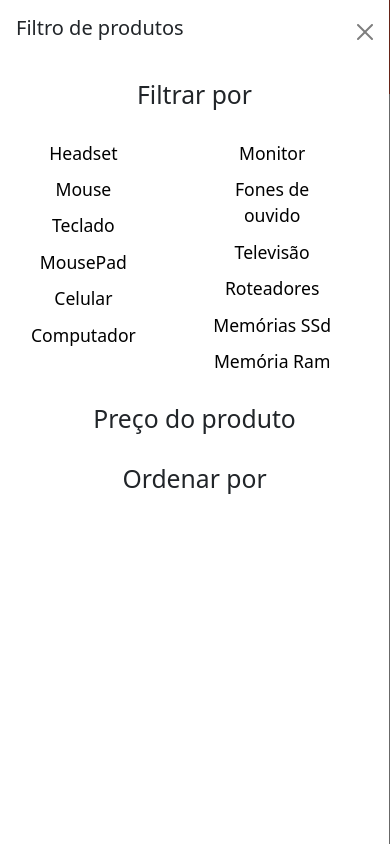
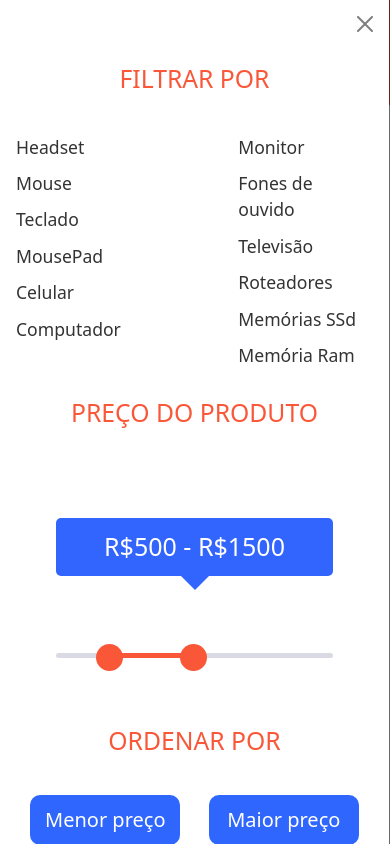
Before and after one commit to Luc033/Hardware-and-Cia, a PHP site: page / in a window 390 px wide, after a click that opens the changed part. Run offline with PHP 8.4, Linux system fonts and the light colour scheme.

Commit message:
alterando o filtro do site e todos os itens para serem responsivos

```diff
--- a/cadastro.html
+++ b/cadastro.html
@@ -78,11 +78,11 @@
                     <label for="cidade">Cidade</label>
                     <input type="text" name="cidade" class="form-control" id="cidade" placeholder="Cidade">
                 </div>
-                <div class="form-group col-4">
+                <div class="form-group col-6">
                     <label for="estado">Estado</label>
                     <input type="text" name="estado" class="form-control" id="Estado" placeholder="Estado">
                 </div>
-                <div class="form-group col-4">
+                <div class="form-group col-6">
                     <label for="cep">CEP</label>
                     <input type="text" name="cep" class="form-control" id="cep" placeholder="CEP">
                 </div>
@@ -108,6 +108,6 @@
         </form>
     </div>
 
-    <script src="js/index.js"></script>
+    <script src="js/login.js"></script>
 </body>
 </html>
--- a/estilos/style.css
+++ b/estilos/style.css
@@ -40,15 +40,14 @@ body {
 
 .logo-header {
     width: 100%;
-    margin-left: 20px;
 }
 
 .login-header {
     background-color: var(--cor-fundo);
     border-radius: 10px;
     display: flex;
-    gap: 40px;
-    padding: 0 20px;
+    padding: 0 10px;
+    gap: 5px;
 }
 
 .btn-header {
@@ -56,7 +55,7 @@ body {
     color: white;
     text-decoration: none;
     border-radius: 10px;
-    padding: 15px
+    padding: 10px
 }
 
 .btn-header:hover {
@@ -132,27 +131,40 @@ body {
     justify-content: space-between;
 }
 
+
 /* offCanvas */
 
-/* filtrar po */
+/* filtrar por */
+.btn-filter {
+    width: 100px;
+}
+
+#offcanvasTLeftLabel {
+    color: var(--cor-fundo);
+}
+
 .offcanvas-body h2 {
-    margin-bottom: 30px;
+    margin-bottom: 40px;
+    color: var(--cor-fundo);
+    text-transform: uppercase;
 }
 
 .items-filtro {
-    display: grid;
-    gap: 30px;
+    display: flex;
+    justify-content: space-between;
 }
 
 .container-filtro-items a {
-    color: black;
+    color: rgba(0, 0, 0, 0.801);
     text-decoration: none;
     font-size: 1.1em;
+    font-weight: 400;
+    text-align: left;
 }
 
 .container-filtro-items a:hover {
-    color: black;
-    text-decoration: underline;
+    color:  var(--cor-fundo);
+    font-weight: bold;
 }
 
 .container-filtro-items-1, .container-filtro-items-2{
@@ -162,6 +174,151 @@ body {
     margin: 30px 0;
 }
 
+/* Preço dos produtos */
+
+.wrapper {
+    position: relative;
+    width: 100%;
+    background-color: #fff;
+    padding: 50px 40px 20px 40px;
+}
+
+.container-range {
+    position: relative;
+    width: 100%;
+    height: 100px;
+    margin-top: 30px;
+}
+
+input[type="range"] {
+    -webkit-appearance: none;
+    -moz-appearance: none;
+    appearance: none;
+    width: 100%;
+    outline: none;
+    position: absolute;
+    margin: auto;
+    top: 0;
+    bottom: 0;
+    background-color: transparent;
+    pointer-events: none;
+}
+
+.slider-track {
+    width: 100%;
+    height: 5px;
+    position: absolute;
+    margin: auto;
+    top: 0;
+    bottom: 0;
+    border-radius: 5px;
+
+}
+
+input[type="range"]::-webkit-slider-runnable-track {
+    -webkit-appearance:none;
+    height: 5px;
+}
+
+input[type="range"]::-moz-range-track{
+    -moz-appearance: none;
+    height: 5px;
+}
+
+input[type="range"]::-ms-track {
+    appearance: none;
+    height: 5px;
+}
+
+input[type="range"]::-webkit-slider-thumb {
+    -webkit-appearance: none;
+    height: 1.7em;
+    width: 1.7em;
+    background-color: var(--cor-fundo);
+    cursor: pointer;
+    border-radius: 50%;
+    margin-top: -9px;
+    pointer-events: auto;
+}
+
+input[type="range"]::-moz-range-thumb {
+    -webkit-appearance: none;
+    height: 1.7em;
+    width: 1.7em;
+    cursor: pointer;
+    border-radius: 50%;
+    background-color: var(--cor-fundo);
+    pointer-events: auto;
+}
+
+input[type="range"]::-ms-thumb {
+    appearance: none;
+    height: 1.7em;
+    width: 1.7em;
+    cursor: pointer;
+    border-radius: 50%;
+    background-color: var(--cor-fundo);
+    pointer-events: auto;
+}
+
+input[type="range"]:active::-webkit-slider-thumb {
+    background-color: #fff;
+    border: 3px solid var(--cor-fundo);
+}
+
+.values {
+    background-color: #3264fe;
+    width: auto;
+    position: relative;
+    margin: auto;
+    padding: 10px 0;
+    border-radius: 5px;
+    text-align: center;
+    font-weight: 500;
+    font-size: 25px;
+    color: white;
+}
+
+.values:before {
+    content: "";
+    position: absolute;
+    height: 0;
+    width: 0;
+    border-top: 15px solid #3264fe;
+    border-left: 15px solid transparent;
+    border-right: 15px solid transparent;
+    margin: auto;
+    bottom: -14px;
+    left: 0;
+    right: 0;
+}
+
+/* Ordenar por */
+.ordenar {
+    display: flex;
+    text-align: center;
+    justify-content: space-around;
+}
+
+.ordenar button {
+    border: none;
+    background-color: var(--blue-color);
+    color: white;
+    border-radius: 10px;
+    padding: 10px;
+    width: 150px;
+    font-size: 20px;
+}
+
+.ordenar button:hover {
+    scale: 1.02;
+    transition: .2s;
+    background-color: var(--cor-fundo);
+}
+
+.btn-isactive {
+    background-color: var(--cor-fundo);
+}
 
 /* form  */
 
@@ -490,12 +646,18 @@ body {
     text-decoration: underline;
 }
 
+.link-cadastro u{
+    font-weight: bold;
+    text-decoration: none;
+}
+
+.link-cadastro u:hover {
+    text-decoration: underline;
+}
+
+
 /* media querie para tablets */
 @media (max-width: 992px) {
-
-    .nav-header {
-    }
-
     .search-header .inp-search-nav{
         width: 100px;
     }
@@ -552,13 +714,18 @@ body {
 
 /* Media querie para celulares */
 @media (max-width: 576px) {
+
     .nav-header {
         margin: 0 0 35px 0;
         padding: 20px 0;
     }
 
+    .logo-img {
+        width: 1.1em;
+    }
+
     .logo-header {
-        width: max(100px, 50%);
+        width: 50%;
     }
 
     /* Card */
--- a/index.html
+++ b/index.html
@@ -60,12 +60,9 @@
     <main>
         <div class="container-fluid container-card">
             <div class="start-main container-fluid">
-
-
-                <button class="btn btn-primary" type="button" data-bs-toggle="offcanvas" data-bs-target="#offcanvasLeft" aria-controls="offcanvasLeft">Abrir Filtro</button>
+                <button class="btn-filter btn btn-primary" type="button" data-bs-toggle="offcanvas" data-bs-target="#offcanvasLeft" aria-controls="offcanvasLeft">Filtrar</button>
                 <div class="offcanvas offcanvas-start" tabindex="-1" id="offcanvasLeft" aria-labelledby="offcanvasLeftLabel">
                     <div class="offcanvas-header">
-                        <h5 id="offcanvasTLeftLabel">Filtro de produtos</h5>
                         <button type="button" class="btn-close text-reset" data-bs-dismiss="offcanvas" aria-label="Close"></button>
                     </div>
                     <div class="offcanvas-body">
@@ -92,14 +89,35 @@
                         </div>
                         <div>
                             <h2 class="text-center">Preço do produto</h2>
+                            <div class="wrapper">
+                                <div class="values">
+                                    <span id="range1">
+                                        0
+                                    </span>
+                                    <span> &dash; </span>
+                                    <span id="range2">
+                                        100
+                                    </span>
+                                </div>
+                                <div class="container-range">
+                                    <div class="slider-track">
+                                        <input type="range" min="20" max="3000" value="500" id="slider-1" oninput="slideOne()">
+                                        <input type="range" min="20" max="3000" value="1500" id="slider-2" oninput="slideTwo()">
+                                    </div>
+                                </div>
+                            </div>
                         </div>
                         <div>
                             <h2 class="text-center">Ordenar por</h2>
+                            <div class="ordenar">
+                                <button id="menorPreco">Menor preço</button>
+                                <button id="maiorPreco">Maior preço</button>
+                            </div>
                         </div>
                     </div>
                 </div>
                 <form class="form-search">
-                    <input class="inp-search-nav" id="inp-search-nav" autocomplete="off" placeholder="Buscar..." type="text"
+                    <input class="inp-search-nav inputSearch" id="inp-search-nav" autocomplete="off" placeholder="Buscar..." type="text"
                         name="" value="">
                     <button type="submit" class="main-btn btn-primary btn-inp-search-nav-header" name="">Pesquisar</button>
                 </form>
--- a/js/index.js
+++ b/js/index.js
@@ -17,6 +17,28 @@
       })
   })()
 
+//mudando componentes de responsividade do site
+let largura = document.querySelector("body").clientWidth
+let imagemLogo = document.querySelector(".logo-header")
+let inputSearch = document.querySelector(".inputSearch")
+
+let filter = document.querySelector(".btn-filter")
+const newI = document.createElement("i")
+newI.className = "bi bi-filter"
+
+
+if(largura < 500) {
+
+  imagemLogo.setAttribute("src", "imagens/favicon.png");
+  imagemLogo.style.width = "30%";
+  inputSearch.style.width = "50%";
+  filter.innerHTML = ""
+  filter.appendChild(newI)
+  filter.style.width = "auto"
+
+} else {
+  imagemLogo.setAttribute("src", "imagens/logo-sombra.png");
+}
 
 //botão aparecendo após o hover
 const cards = document.querySelectorAll(".card")
@@ -41,21 +63,40 @@ cards.forEach(function(card) {
   })
 })
 
-const olhoFechado = document.querySelector("#olho-fechado");
-const olhoAberto = document.querySelector("#olho-aberto");
+//range filter
+window.onload = function () {
+  slideOne()
+  slideTwo()
+}
 
-olhoFechado.addEventListener("click", () => {
-  olhoFechado.style.display = "none";
-  olhoAberto.style.display = "block";
+let sliderOne = document.getElementById("slider-1")
+let sliderTwo = document.getElementById("slider-2")
 
-  let input = document.querySelector(".senha-view input");
-  input.setAttribute("type", "text");
-})
+let displayValOne = document.getElementById("range1")
+let displayValTwo = document.getElementById("range2")
 
-olhoAberto.addEventListener("click", () => {
-  olhoFechado.style.display = "block";
-  olhoAberto.style.display = "none";
+let minGap= 0
+let = sliderTrack = document.querySelector(".slider-track")
+let sliderMaxValue = document.getElementById("slider-1").max
 
-  let input = document.querySelector(".senha-view input");
-  input.setAttribute("type", "password");
-})
+function slideOne () {
+  if (parseInt(sliderTwo.value) - parseInt(sliderOne.value) <= minGap) {
+    sliderOne.value = parseInt(sliderTwo.value) - minGap
+  }
+  displayValOne.textContent = (`R$${sliderOne.value}`)
+  fillColor()
+}
+
+function slideTwo () {
+  if (parseInt(sliderTwo.value) - parseInt(sliderOne.value) <= minGap) {
+    sliderTwo.value = parseInt(sliderOne.value) + minGap
+  }
+  displayValTwo.textContent = (`R$${sliderTwo.value}`)
+  fillColor()
+}
+
+function fillColor () {
+  percent1 = (sliderOne.value / sliderMaxValue) * 100
+  percent2 = (sliderTwo.value / sliderMaxValue) * 100
+  sliderTrack.style.background = `linear-gradient(to right, #dadae5 ${percent1}%, #f95738 ${percent1}%, #f95738  ${percent2}%, #dadae5 ${percent2}%)`
+}
--- a/login.html
+++ b/login.html
@@ -62,6 +62,6 @@
         </form>
     </div>
 
-    <script src="js/index.js"></script>
+    <script src="js/login.js"></script>
 </body>
 </html>
```
Also changed, not shown: other parts of estilos/style.css (+23 -15 lines), js/login.js (added, +37 -0 lines).
